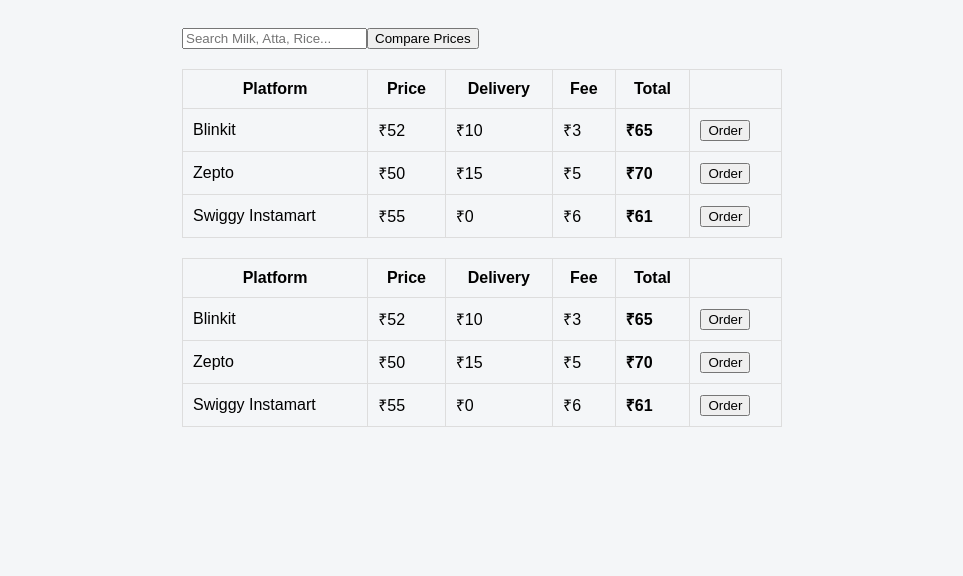
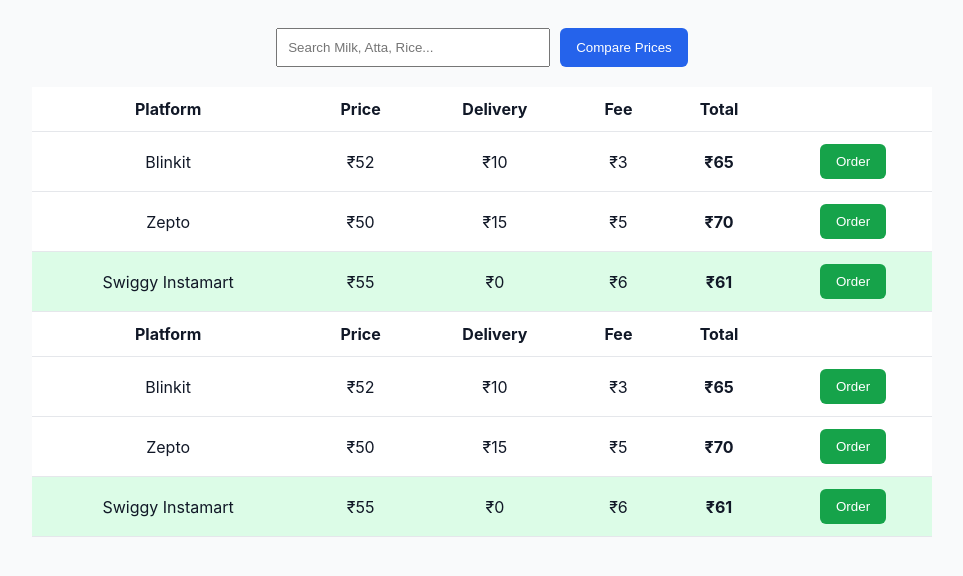
Before and after one commit to VarshaPatil18/pricesense-ai, a React (Vite) app in the folder frontend/: page / in a window 1280 px wide. Both pictures are taken after a click on the button "Compare Prices". Shown: the top 576 px of the page, without its empty margins (158-1121 px from the left). Built offline with nearby package versions, Linux system fonts and the light colour scheme.

Commit message:
Revise styles for improved layout and design

```diff
--- a/frontend/src/styles.css
+++ b/frontend/src/styles.css
@@ -1,38 +1,63 @@
 body {
-  font-family: Arial, sans-serif;
-  background: #f4f6f8;
+  font-family: Inter, system-ui, sans-serif;
+  background: #f9fafb;
+  color: #111827;
 }
 
 .container {
-  max-width: 600px;
+  max-width: 900px;
   margin: auto;
   padding: 20px;
 }
 
-.search {
-  width: 100%;
+.header {
+  text-align: center;
+  margin-bottom: 20px;
+}
+
+.search-bar {
+  display: flex;
+  gap: 10px;
+  justify-content: center;
+  margin-bottom: 20px;
+}
+
+input {
   padding: 10px;
-  margin-top: 15px;
+  width: 250px;
+}
+
+button {
+  padding: 10px 16px;
+  background: #2563eb;
+  color: white;
+  border: none;
+  border-radius: 6px;
 }
 
 table {
   width: 100%;
-  margin-top: 20px;
   border-collapse: collapse;
+  background: white;
 }
 
-td, th {
-  padding: 10px;
-  border: 1px solid #ddd;
+th, td {
+  padding: 12px;
+  border-bottom: 1px solid #e5e7eb;
+  text-align: center;
+}
+
+.best {
+  background: #dcfce7;
 }
 
 .recommendation {
-  margin-top: 20px;
-  padding: 15px;
-  background: #e8f5e9;
+  background: #eef2ff;
+  padding: 12px;
+  border-radius: 8px;
+  margin-bottom: 12px;
 }
 
-.savings {
-  margin-top: 15px;
-  font-weight: bold;
+.order-btn {
+  background: #16a34a;
 }
```
